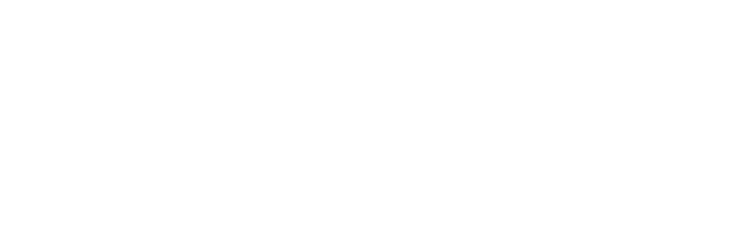
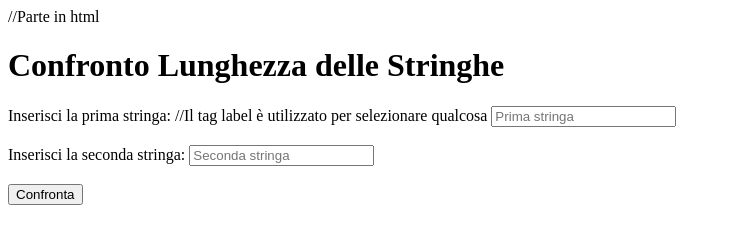
Before and after one commit to Glowppy/testing, a plain HTML site: page new.html in a window 1280 px wide. Shown: the whole page, without its empty margins (0-731 px from the left). Drawn offline with Linux system fonts and the light colour scheme.

Commit message:
nuove modifiche

```diff
--- a/new.html
+++ b/new.html
@@ -18,8 +18,33 @@
             var risultato = ""; //Questo significa che la variabile dovrà essere riempita di un valore successivamente
             if (lunghezza1 > lunghezza2) {
                 risultato = "La prima stringa è più lunga della seconda.";
+            } else if (lunghezza1 < lunghezza2) {
+                risultato = "La seconda stringa è più lunga della prima.";
+            } else {
+                risultato = "Le due stringhe hanno la stessa lunghezza."
             }
+
+            // Visualizza il risultato
+            document.getElementById("risultato").innerText = risultato;
         }
+    </script>
+    </head>
+    //Parte in html
+    <body>
+        <h1>Confronto Lunghezza delle Stringhe</h1>
 
+        <label for="stringa1">Inserisci la prima stringa:</label> //Il tag label è utilizzato per selezionare qualcosa
 
-    </script>
+        <input type="text" id="stringa1" placeholder="Prima stringa">
+        <br><br>
+
+        <label for="stringa2">Inserisci la seconda stringa:</label>
+
+        <input type="text" id="stringa2" placeholder="Seconda stringa">
+        <br><br>
+
+        <button onclick="confrontaLunghezza()">Confronta</button>
+        <br><br>
+
+        <p id="risultato"></p>
+    </body>
```
